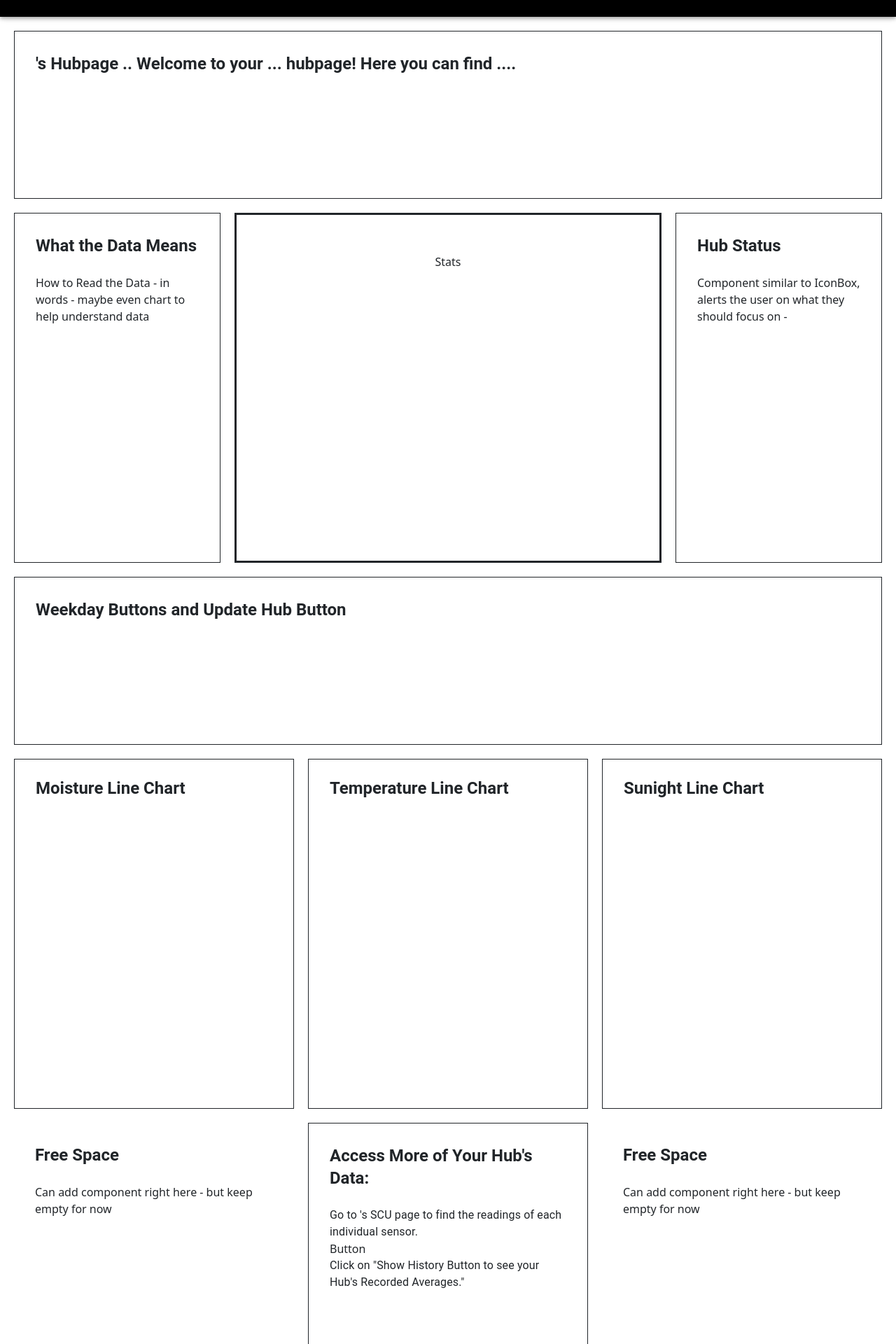
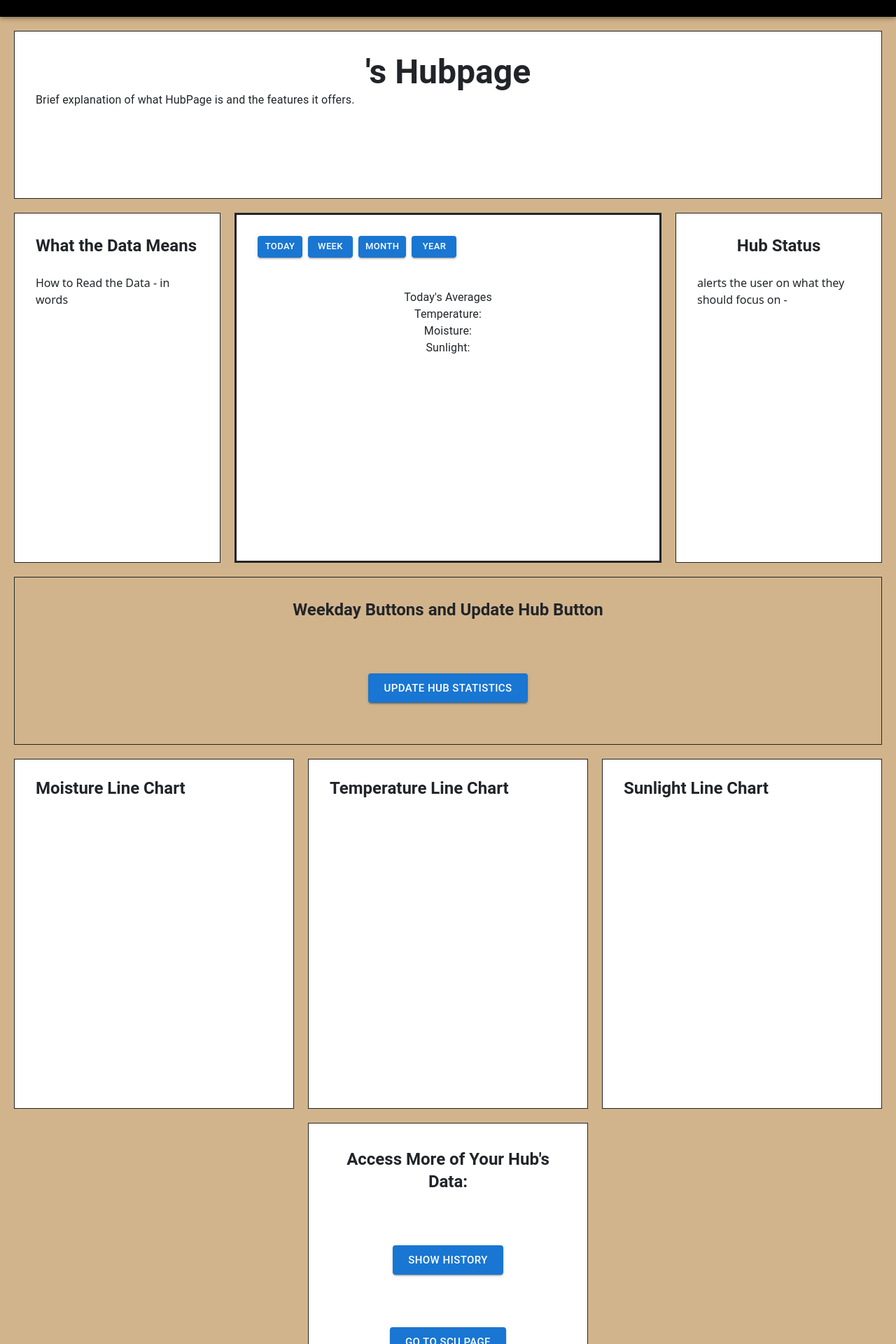
Before and after one commit to Capstone-Projects-2023-Fall/project-garden-sensor-array, a React (Create React App) app in the folder gsa-website/: page /HubPage in a window 1280 px wide. Shown: the part 40-1960 px from the top of the page at 70% size. Built offline with nearby package versions, Linux system fonts and the light colour scheme; no server answers.

Commit message:
added more sections to HubPage

```diff
--- a/gsa-website/src/components/Pages/HubPage.js
+++ b/gsa-website/src/components/Pages/HubPage.js
@@ -1,80 +1,157 @@
-import React, { useEffect, useState } from 'react';
+import React, { useState, useRef, useEffect, useCallback } from 'react'; // Importing to use for variables and functions
+import { Box, Typography, Card, CardContent, Button, TextField, Stack, Grid, Paper, CardHeader } from "@mui/material"; //Layout Material
+import { Dialog, DialogActions, DialogContent, DialogContentText, DialogTitle } from '@mui/material'; // To create modals
+import { auth } from '../../firebase'; //Get user
+import Authenticate from '../Authenticate'; //Get Signed in user
+import { useNavigate } from "react-router-dom"; //Allow for website to switch pages
+import { getDatabase, ref, set, get, update } from "firebase/database"; //Real-time
+import { getFirestore, collection, doc, setDoc } from "firebase/firestore"; //Firestore
+import { DataGrid } from '@mui/x-data-grid';
+
 import Layout from '../Format/Layout';
-import { useParams } from 'react-router-dom';
-import { get, ref } from 'firebase/database';
-import { getDatabase,  set,  update } from "firebase/database";
-import { Box, Typography, Card, CardContent } from "@mui/material";
-import Authenticate from '../Authenticate';
-import { useNavigate } from "react-router-dom";
-import { getFirestore, collection, doc, setDoc } from "firebase/firestore";
+
 
 const HubPage = () => {
 
   //useEffect()
 
+  //constants for functionality
   const database = getDatabase();
   const firestore = getFirestore();
   const { authUser } = Authenticate();
+  const [error, setError] = useState("");
+  const navigate = useNavigate();
 
+  //Constants
+  const [openHistoryModal, setOpenHistoryModal] = React.useState(false); //for the data table
   const currentHub = localStorage.getItem('currHub');
+
+
+
+
+// Columns for the data table - currently filled with fake filler numbers
+  const columns = [
+    { field: 'Date', headerName: 'Date', width: 90 },
+    { field: 'Temperature', headerName: 'Temperature', type: 'number', width: 150, editable: true,},
+    { field: 'Moisture', headerName: 'Moisture', type: 'number', width: 150, editable: true,},
+    { field: 'Sunlight', headerName: 'Sunlight', type: 'number', width: 110, editable: true, },
+
+  ];
+// rows for the data table - currently filled with fake filler numbers
+  const rows = [
+    { id: 1, Temperature: 56, Moisture: 63, Sunlight: 35 },
+    { id: 2, Temperature: 41, Moisture: 71, Sunlight: 42 },
+    { id: 3, Temperature: 50, Moisture: 22, Sunlight: 45 },
+    { id: 4, Temperature: 47, Moisture: 52, Sunlight: 16 },
+    { id: 5, Temperature: 38, Moisture: 86, Sunlight: 90 },
+    { id: 6, Temperature: 39, Moisture: 89, Sunlight: 150 },
+    { id: 7, Temperature: 43, Moisture: 55, Sunlight: 44 },
+    { id: 8, Temperature: 49, Moisture: 57, Sunlight: 36 },
+    { id: 9, Temperature: 54, Moisture: 31, Sunlight: 65 },
+
+  ];
+
+    //Functionality for opening and closing the data table modal
+    const handleOpenHistoryModel = () => {
+        setOpenHistoryModal(true);
+    };
+
+    const handleCloseHistoryModal = () => {
+      setOpenHistoryModal(false);
+    };
+
+
+    //Function for the go to ScuPage button
+    const GoToScuPage = () => {
+      navigate(`/ScuPage`);
+    };
+
+
+
 
   return (
     <>
+
+    <div style={{ backgroundColor: 'tan' }}>
+
       <Layout />
       <Box m="20px">
       {/* Below is the Grid of the General HubPage */}
       <Box display="grid" gridTemplateColumns="repeat(12, 1fr)" gridAutoRows="240px" gap="20px">
 
 
-        {/* Row 1: Header */}
-        <Box sx={{ border: 1 }}  gridColumn="span 12"  p="30px">
-            <Typography variant="h5" fontWeight="600">
-              {currentHub}'s Hubpage .. Welcome to your ... hubpage! Here you can find ....
-            </Typography>
+        {/* Row 1: Header/Welcome */}
+        <Box sx={{ border: 1,  backgroundColor: 'white'  }}  gridColumn="span 12"  p="30px" alignItems="center">
+            <Typography variant="h3" fontWeight="600" textAlign="center">{currentHub}'s Hubpage </Typography>
+            <Typography> Brief explanation of what HubPage is and the features it offers.</Typography>
           </Box>
 
+
         {/* Row 2 - Hub Statistics  */}
-        <Box sx={{ border: 1 }}  gridColumn="span 3" gridRow="span 2"   p="30px">
+        <Box sx={{ border: 1,  backgroundColor: 'white'  }}  gridColumn="span 3" gridRow="span 2"   p="30px" alignItems="center">
           <Typography variant="h5" fontWeight="600">
             What the Data Means
           </Typography>
-          <Box  height="250px" m="-20px 0 0 0"display="flex" flexDirection="column" alignItems="center" mt="25px">
-            How to Read the Data - in words - maybe even chart to help understand data
+          <Box  height="250px" m="-20px 0 0 0"display="flex" flexDirection="column" alignItems="center" mt="25px" >
+            How to Read the Data - in words
           </Box>
         </Box>
 
-        <Box sx={{ border: 3 }} gridColumn="span 6" gridRow="span 2"   p="30px">
-          <Typography variant="h5" fontWeight="600">
+        <Box sx={{ border: 3,  backgroundColor: 'white'  }} gridColumn="span 6" gridRow="span 2" p="30px" alignItems="center">
+          <Typography variant="h5" fontWeight="600" textAlign="center">
             {currentHub}
           </Typography>
-          <Box height="250px" m="-20px 0 0 0" display="flex" flexDirection="column" alignItems="center" mt="25px">
-            Stats
+          <Box alignItems="center">
+            <Stack direction="row" spacing={1} alignItems="center">
+              <Button size="small" variant="contained" onClick={null}> Today </Button>
+              <Button size="small" variant="contained" onClick={null}> Week </Button>
+              <Button size="small" variant="contained" onClick={null}> Month </Button>
+             <Button size="small" variant="contained" onClick={null}> Year </Button>
+            </Stack>
+            </Box>
+          <Box height="250px" m="-20px 0 0 0" display="flex" flexDirection="column" alignItems="center" mt="45px">
+            <Typography>
+              Today's Averages
+            </Typography>
+            <Typography>
+                Temperature:
+            </Typography>
+            <Typography>
+                Moisture:
+            </Typography>
+            <Typography>
+                Sunlight:
+            </Typography>
+          </Box>
+        </Box>
+
+        <Box  sx={{ border: 1,  backgroundColor: 'white'  }} gridColumn="span 3" gridRow="span 2"  p="30px" alignItems="center">
+          <Typography variant="h5" fontWeight="600" textAlign="center">
+            Hub Status
+          </Typography>
+          <Box  height="250px" m="-20px 0 0 0"display="flex" flexDirection="column" alignItems="center" mt="25px">
+            alerts the user on what they should focus on -
           </Box>
         </Box>
 
 
-        <Box  sx={{ border: 1 }} gridColumn="span 3" gridRow="span 2"   p="30px">
-          <Typography variant="h5" fontWeight="600">
-            Hub Status
-          </Typography>
-          <Box  height="250px" m="-20px 0 0 0"display="flex" flexDirection="column" alignItems="center" mt="25px">
-            Component similar to IconBox, alerts the user on what they should focus on -
-          </Box>
+
+        {/* Row 3: Statistic Buttons */}
+        <Box sx={{ border: 1 }}  gridColumn="span 12"  p="30px" alignItems="center">
+            <Typography variant="h5" fontWeight="600" textAlign="center">
+                Weekday Buttons and Update Hub Button
+            </Typography>
+
+
+
+            <Box display="flex" flexDirection="column" alignItems="center" mt="75px">
+            <Button size="large" variant="contained" onClick={null}> Update Hub Statistics </Button>
+            </Box>
         </Box>
 
 
-          {/* Row 3: Statistic Buttons */}
-          <Box sx={{ border: 1 }}  gridColumn="span 12"  p="30px">
-              <Typography variant="h5" fontWeight="600">
-                  Weekday Buttons and Update Hub Button
-              </Typography>
-          </Box>
-
-
-
-
         {/* Row 4 - Line Graphs */}
-        <Box  sx={{ border: 1 }} gridColumn="span 4" gridRow="span 2"  >
+        <Box  sx={{ border: 1,  backgroundColor: 'white'  }} gridColumn="span 4" gridRow="span 2" bg="white" >
           <Box mt="25px" p="0 30px" display="flex " justifyContent="space-between" alignItems="center">
             <Box>
               <Typography variant="h5" fontWeight="600" >
@@ -88,7 +165,7 @@ const HubPage = () => {
         </Box>
 
 
-        <Box  sx={{ border: 1 }}gridColumn="span 4" gridRow="span 2">
+        <Box  sx={{ border: 1,  backgroundColor: 'white'   }}gridColumn="span 4" gridRow="span 2" bg="white">
           <Box mt="25px" p="0 30px" display="flex " justifyContent="space-between" alignItems="center">
             <Box>
               <Typography variant="h5" fontWeight="600"   >
@@ -101,62 +178,88 @@ const HubPage = () => {
           </Box>
         </Box>
 
-        <Box  sx={{ border: 1 }}gridColumn="span 4" gridRow="span 2">
+        <Box  sx={{ border: 1,  backgroundColor: 'white'  }}gridColumn="span 4" gridRow="span 2" bg="white">
           <Box mt="25px" p="0 30px" display="flex " justifyContent="space-between" alignItems="center">
             <Box>
               <Typography variant="h5" fontWeight="600"   >
-                Sunight Line Chart
+                Sunlight Line Chart
               </Typography>
             </Box>
           </Box>
           <Box height="250px" m="-20px 0 0 0">
-          {/* Space for Another Graph or figure - prob Bar Graph  */}
+          {/* Enter what's returned for Sunlight Graph here  */}
           </Box>
         </Box>
 
 
 
+
         {/* Row 5 - Access More Data */}
-        <Box gridColumn="span 4" gridRow="span 2"   p="30px">
+        <Box gridColumn="span 4" gridRow="span 2"   p="30px" bg="white">
           <Typography variant="h5" fontWeight="600">
-            Free Space
+           {/* Don't erase I'm putting pictures here  */}
           </Typography>
           <Box display="flex" flexDirection="column" alignItems="center" mt="25px">
-            Can add component right here - but keep empty for now
           </Box>
         </Box>
 
-        <Box sx={{ border: 1 }} gridColumn="span 4" gridRow="span 2"   p="30px">
-          <Typography variant="h5" fontWeight="600">
-            Access More of Your Hub's Data:
-          </Typography>
-          <Box display="flex" flexDirection="column" alignItems="center" mt="25px">
-            <Box>
-              <Typography  >
-                Go to {currentHub}'s SCU page to find the readings of each individual sensor.
-              </Typography>
-                Button
-                <Box>
-              <Typography>
-                Click on "Show History Button to see your Hub's Recorded Averages."
-              </Typography>
+        <Box sx={{ border: 1,  backgroundColor: 'white'  }} gridColumn="span 4" gridRow="span 2"   p="35px" >
+            <Typography variant="h5" fontWeight="600" textAlign="center">
+              Access More of Your Hub's Data:
+            </Typography>
+            <Box display="flex" flexDirection="column" alignItems="center" mt="75px">
+            <Button size="large" variant="contained" onClick={handleOpenHistoryModel}>Show History </Button>
+              <Dialog open={openHistoryModal} onClose={handleCloseHistoryModal} fullWidth>
+                <DialogTitle> {currentHub}'s History</DialogTitle>
+                <DialogContent>
+                <DialogContentText></DialogContentText>
+                  <Box sx={{ height: 400, width: '100%' }}>
+                <DataGrid
+                  rows={rows}
+                  columns={columns}
+                  initialState={{
+                    pagination: {
+                      paginationModel: {
+                        pageSize: 5,
+                      },
+                    },
+                  }}
+                  pageSizeOptions={[5]}
+                  checkboxSelection
+                  disableRowSelectionOnClick
+                />
+                </Box>
+
+
+                </DialogContent>
+                <DialogActions>
+                  <Button onClick={handleCloseHistoryModal}>Cancel</Button>
+                </DialogActions>
+              </Dialog>
             </Box>
+            <Box display="flex" flexDirection="column" alignItems="center" mt="75px">
+            <Button size="large" variant="contained" onClick={GoToScuPage}> Go to SCU Page </Button>
             </Box>
-          </Box>
+
+
         </Box>
 
 
-        <Box gridColumn="span 4" gridRow="span 2"   p="30px">
-          <Typography variant="h5" fontWeight="600">
-            Free Space
-          </Typography>
-          <Box display="flex" flexDirection="column" alignItems="center" mt="25px">
-            Can add component right here - but keep empty for now
-          </Box>
+        <Box gridColumn="span 4" gridRow="span 2"   p="30px" >
+
+            <Typography variant="h5" fontWeight="600">
+
+            </Typography>
+            <Box display="flex" flexDirection="column" alignItems="center" mt="25px">
+            </Box>
+
         </Box>
+
 
       </Box>
     </Box>
+    </div>
+
 
     </>
   );
```
